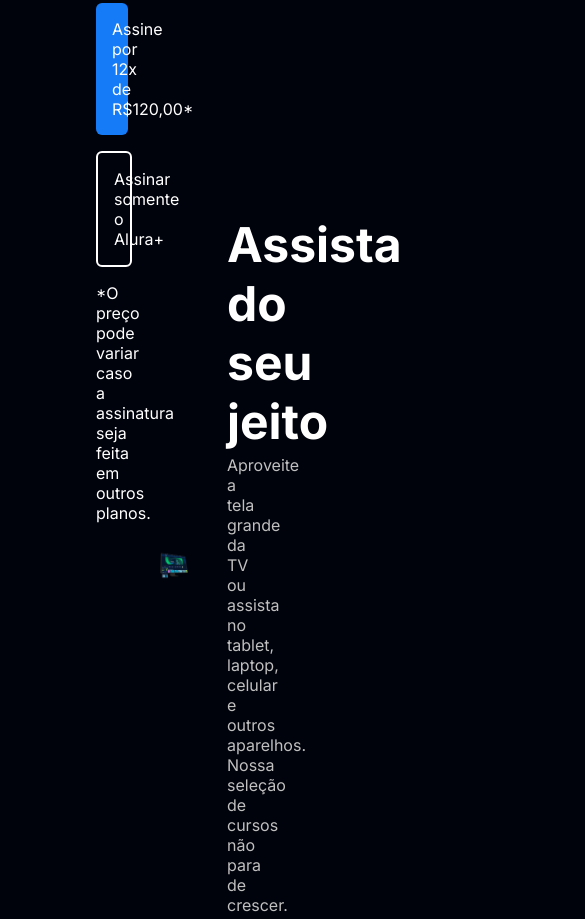
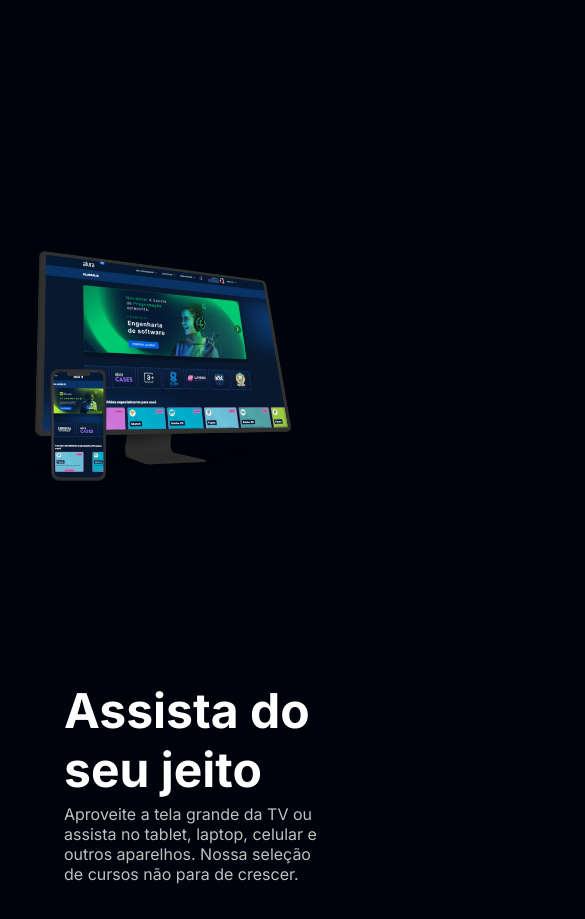
Before and after one commit to CarinaORamos/alura-plus, a plain HTML site: page index.html in a window 390 px wide. Shown: the part 701-1620 px from the top of the page, 585 px wide, since content can reach past the window. Drawn offline with Linux system fonts and the light colour scheme.

Commit message:
Ajusta responsividade

```diff
--- a/styles.css
+++ b/styles.css
@@ -153,3 +153,22 @@ body {
     background-color: var(--botao-azul-efeito);
     color: var(--cor-de-fundo);
 }
+
+
+@media (max-width: 720px) {
+    .container {
+        height: 100vh;
+        display: grid;
+        grid-template-rows: auto;
+        grid-template-columns: none;
+    }
+
+    .secundario {
+        align-items:center;
+        margin: 0 2em;
+    }
+
+    .dispositivos__lista {
+        flex-direction: column;
+    }
+}
```
